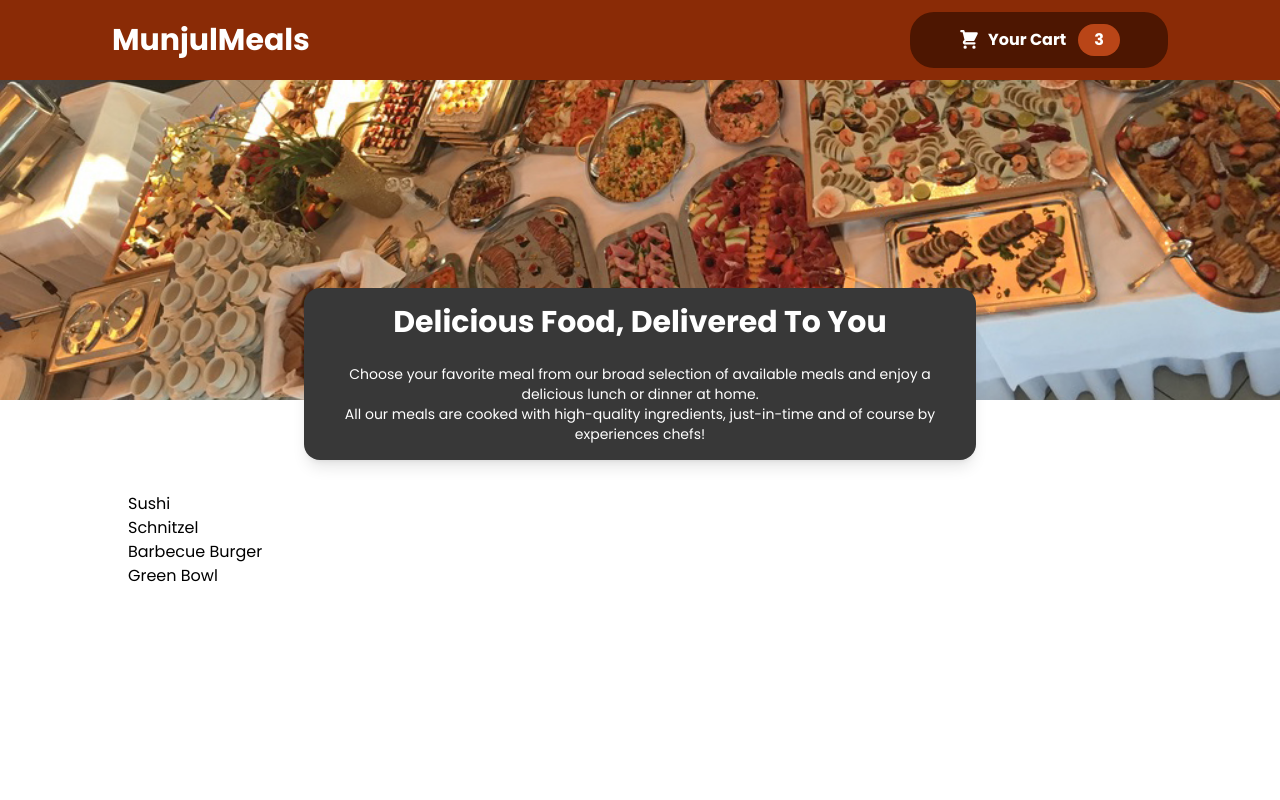
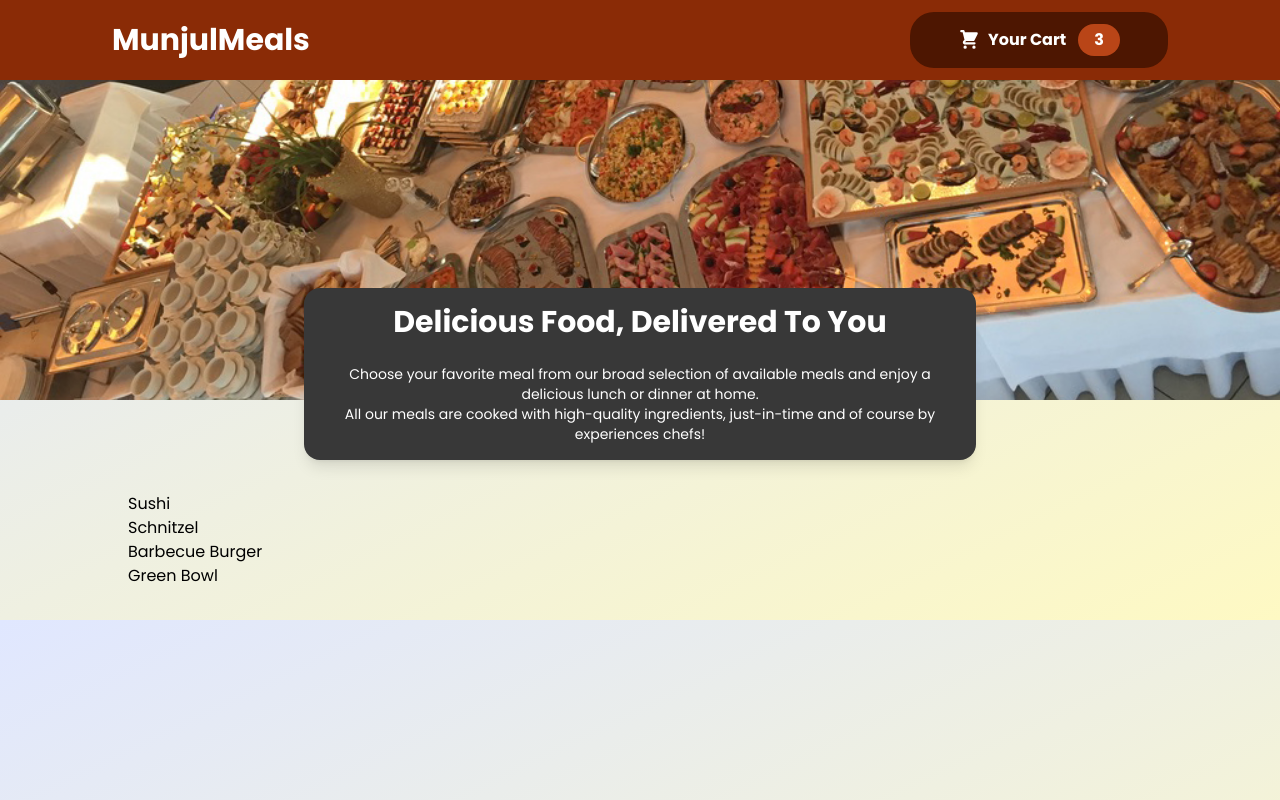
Before and after one commit to fiqihz/Food-Order-App, a React (Create React App) app: page / in a window 1280 px wide. Built offline with nearby package versions, Linux system fonts and the light colour scheme.

Commit message:
Changing background color

```diff
--- a/src/index.css
+++ b/src/index.css
@@ -5,6 +5,7 @@ body {
     sans-serif;
   -webkit-font-smoothing: antialiased;
   -moz-osx-font-smoothing: grayscale;
+  @apply bg-gradient-to-br from-indigo-100 to-yellow-100;
 }
 
 code {
```
